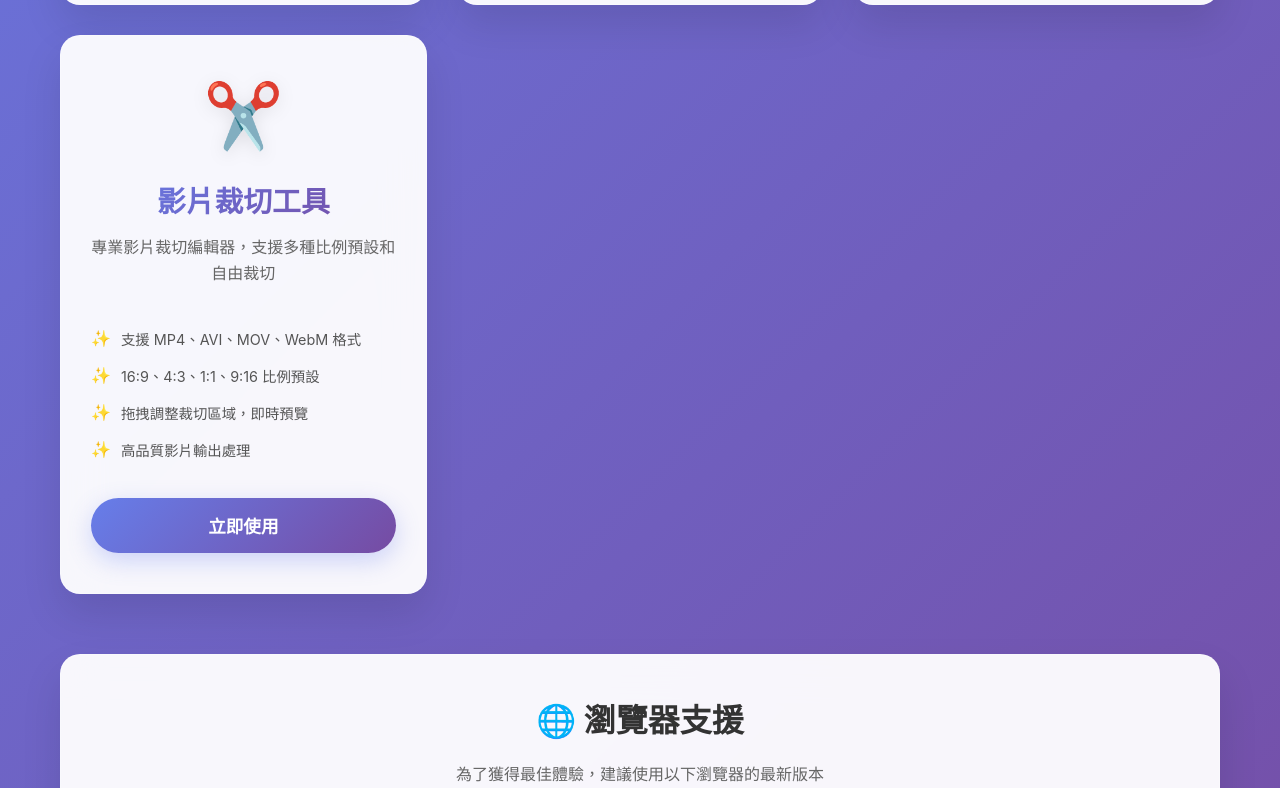
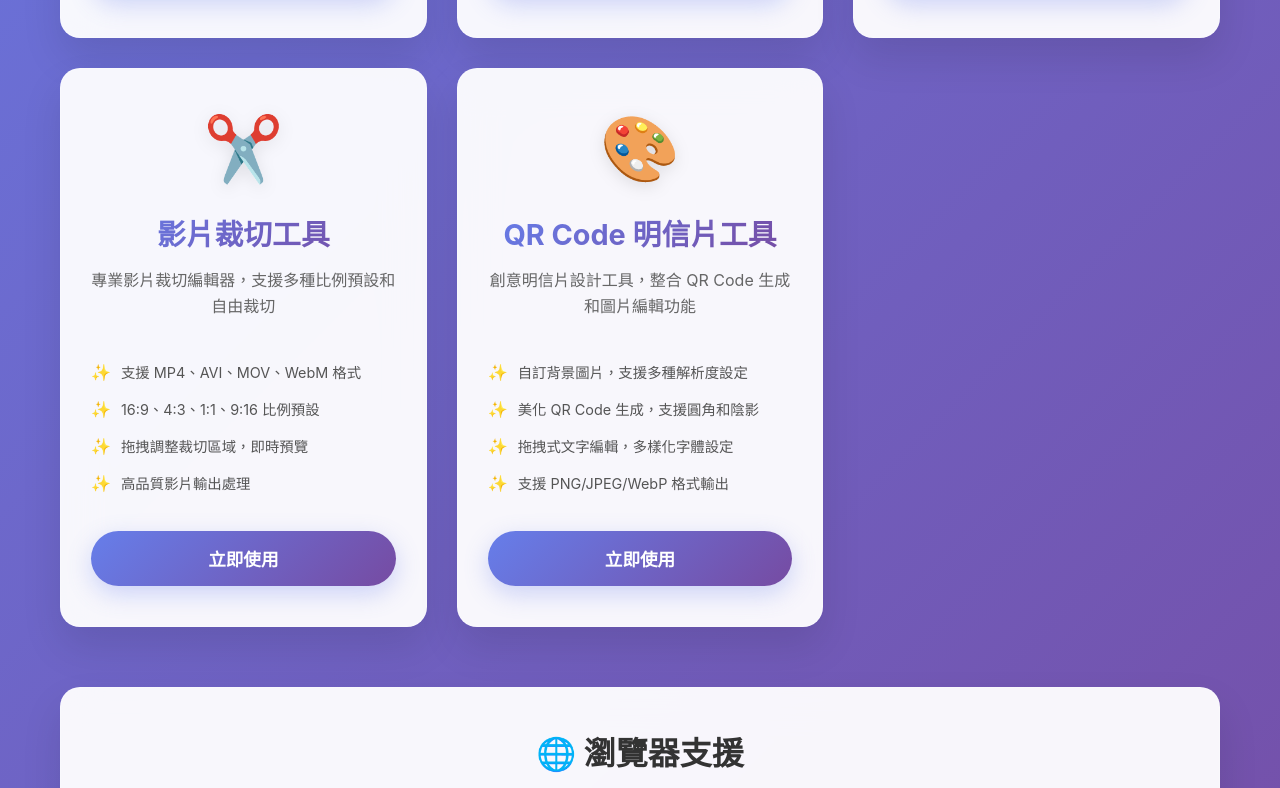
Before and after one commit to ZhengXueTech/web-media-tools, a plain HTML site: page main_index_page.html in a window 1280 px wide. Shown: the part 1012-1800 px from the top of the page. Drawn offline with Linux system fonts and the light colour scheme.

Commit message:
Update main_index_page.html

```diff
--- a/main_index_page.html
+++ b/main_index_page.html
@@ -376,13 +376,14 @@
         .tool-card:nth-child(2) { animation-delay: 0.2s; }
         .tool-card:nth-child(3) { animation-delay: 0.3s; }
         .tool-card:nth-child(4) { animation-delay: 0.4s; }
+        .tool-card:nth-child(5) { animation-delay: 0.5s; }
     </style>
 </head>
 <body>
     <div class="container">
         <div class="header">
             <h1>🎬 Web Media Tools</h1>
-            <p>專業多媒體工具集合，完全基於瀏覽器技術實現，無需安裝任何軟體。支援錄影、截圖、螢幕錄製和影片編輯等功能。</p>
+            <p>專業多媒體工具集合，完全基於瀏覽器技術實現，無需安裝任何軟體。支援錄影、截圖、螢幕錄製、影片編輯和創意設計等功能。</p>
 
             <!-- 技術標籤區域 - 可選擇移除或修改 -->
             <div class="tech-stack">
@@ -457,6 +458,19 @@
                 </ul>
                 <button class="use-tool-btn">立即使用</button>
             </div>
+
+            <div class="tool-card" onclick="openTool('qrcode', '🎨 QR Code 明信片工具')">
+                <span class="tool-icon">🎨</span>
+                <h2 class="tool-title">QR Code 明信片工具</h2>
+                <p class="tool-description">創意明信片設計工具，整合 QR Code 生成和圖片編輯功能</p>
+                <ul class="tool-features">
+                    <li>自訂背景圖片，支援多種解析度設定</li>
+                    <li>美化 QR Code 生成，支援圓角和陰影</li>
+                    <li>拖拽式文字編輯，多樣化字體設定</li>
+                    <li>支援 PNG/JPEG/WebP 格式輸出</li>
+                </ul>
+                <button class="use-tool-btn">立即使用</button>
+            </div>
         </div>
 
         <div class="browser-support">
@@ -492,9 +506,9 @@
             <p>🔒 所有處理均在本地完成，保護您的隱私安全</p>
             <p style="margin-top: 10px;">
                 Made with ❤️ by
-                <a href="https://zhengxuetech.github.io/web-media-tools/" target="_blank">Your Name</a>
+                <a href="https://github.com/your-username" target="_blank">Your Name</a>
                 |
-                <a href="https://zhengxuetech.github.io/web-media-tools/" target="_blank">View on GitHub</a>
+                <a href="https://github.com/your-username/web-media-tools" target="_blank">View on GitHub</a>
             </p>
         </div>
     </div>
@@ -521,7 +535,8 @@
                 'camera': './camera-timer-recorder/index.html',
                 'screen': './screen-recorder/index.html',
                 'screenshot': './screenshot-tool/index.html',
-                'video-crop': './video-crop-tool/index.html'
+                'video-crop': './video-crop-tool/index.html',
+                'qrcode': './qrcode-tool/index.html'
             };
 
             modalTitle.textContent = title;
```
